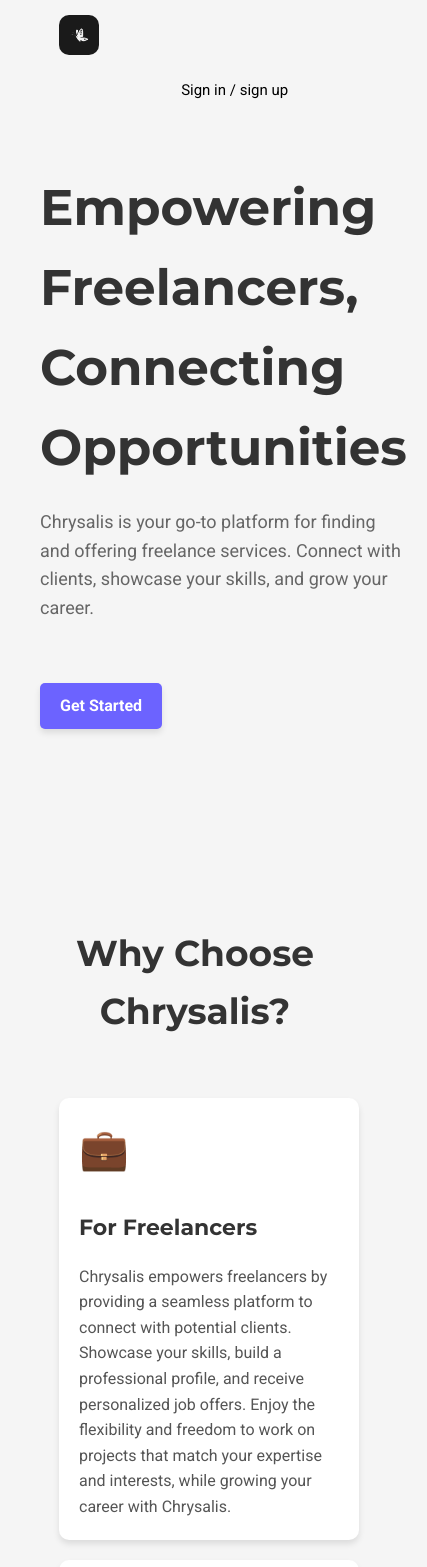
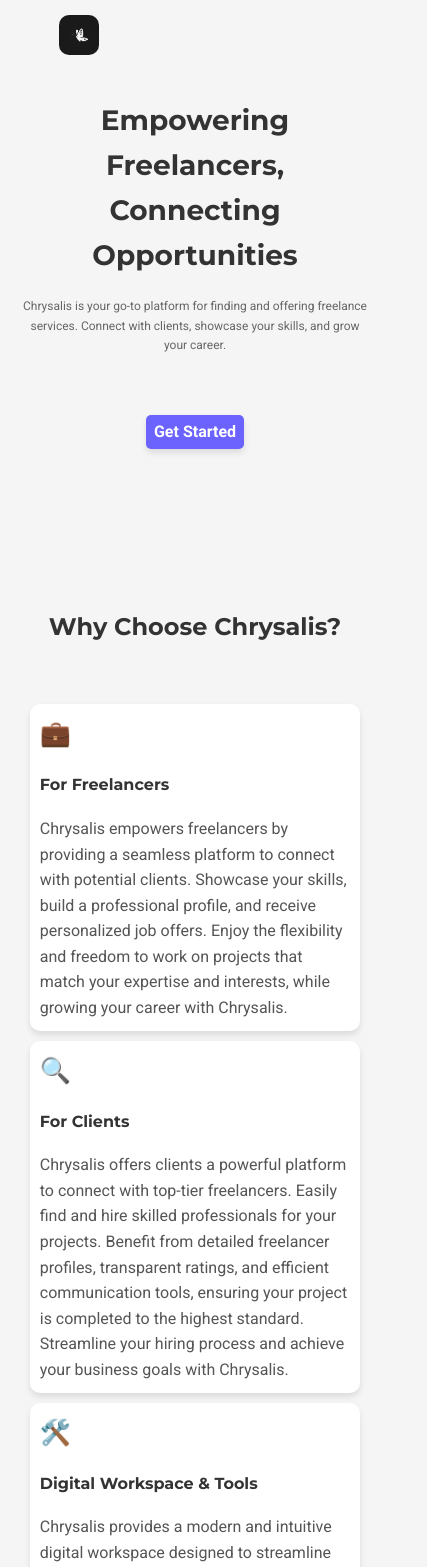
Before and after one commit to nebstech/chrysalis, a React (Vite) app: page / in a window 390 px wide. Shown: the top 1567 px of the page, 427 px wide, since content can reach past the window. Built offline with nearby package versions, Linux system fonts and the light colour scheme; no server answers; grey boxes are pictures that could not be loaded.

Commit message:
responsive

```diff
--- a/src/components/Hero/CallToAction/CallToAction.module.css
+++ b/src/components/Hero/CallToAction/CallToAction.module.css
@@ -1,3 +1,5 @@
+@import '../../../vars.css';
+
 .callToAction {
   padding: 60px 20px;
   text-align: center;
@@ -6,7 +8,7 @@
   display: grid;
   place-items: center;
   grid-template-rows: auto auto;
-  height: 100vh; /* Full screen height */
+  height: 100vh;
 }
 
 .title {
@@ -18,7 +20,7 @@
   transition: opacity 1s ease-in-out, color 2s ease-in-out;
   white-space: normal;
   overflow: hidden;
-  max-width: 40%; /* Ensure it does not take up full width */
+  max-width: 40%;
 }
 
 .visible {
@@ -46,8 +48,8 @@
   margin: 20px auto;
   width: 50%;
   height: 50%;
-  position: relative; /* Added for positioning the lines */
-  overflow: hidden; /* Added to hide overflowing lines */
+  position: relative;
+  overflow: hidden;
 }
 
 .logoTitle {
@@ -86,7 +88,6 @@
   text-decoration: underline;
 }
 
-/* Animation for diagonal white lines */
 @keyframes slideDiagonal {
   0% {
     transform: translate(-100%, -100%);
@@ -104,9 +105,9 @@
 .line {
   position: absolute;
   top: 0;
-  left: -50%; /* Start from outside the container */
+  left: -50%;
   width: 2px;
-  height: 100%; /* Ensure it covers the container diagonally */
+  height: 100%;
   background-color: white;
   animation: slideDiagonal 3s linear infinite;
   opacity: 40%;
@@ -156,3 +157,74 @@
   left: 90%;
   animation-delay: 4.5s;
 }
+
+/* Responsive styling */
+@media screen and (max-width: 1024px) {
+  .title {
+    font-size: 30px;
+    max-width: 60%;
+  }
+
+  .logoContainer {
+    width: 70%;
+    height: auto;
+  }
+}
+
+@media screen and (max-width: 768px) {
+  .callToAction {
+    padding: 40px 20px;
+    height: auto;
+  }
+
+  .title {
+    font-size: 26px;
+    max-width: 80%;
+  }
+
+  .logoContainer {
+    width: 90%;
+    height: auto;
+  }
+
+  .logoTitle {
+    font-size: 24px;
+  }
+
+  .logoDesc {
+    font-size: 14px;
+  }
+
+  .ctaLink {
+    font-size: 16px;
+  }
+}
+
+@media screen and (max-width: 480px) {
+  .callToAction {
+    padding: 20px 10px;
+    height: auto;
+  }
+
+  .title {
+    font-size: 20px;
+    max-width: 100%;
+  }
+
+  .logoContainer {
+    width: 100%;
+    height: auto;
+  }
+
+  .logoTitle {
+    font-size: 20px;
+  }
+
+  .logoDesc {
+    font-size: 12px;
+  }
+
+  .ctaLink {
+    font-size: 14px;
+  }
+}
--- a/src/components/Hero/Features/Features.module.css
+++ b/src/components/Hero/Features/Features.module.css
@@ -1,3 +1,5 @@
+@import '../../../vars.css';
+
 .features {
   padding: 60px 20px;
   text-align: center;
@@ -52,3 +54,98 @@
   color: var(--color-secondary);
   line-height: 1.6;
 }
+
+/* Responsive styling */
+@media screen and (max-width: 1024px) {
+  .title {
+    font-size: 30px;
+  }
+
+  .featureList {
+    grid-template-columns: repeat(auto-fit, minmax(250px, 1fr));
+    gap: 15px;
+  }
+
+  .featureItem {
+    padding: 15px;
+  }
+
+  .featureIcon {
+    font-size: 35px;
+    margin-bottom: 15px;
+  }
+
+  h3 {
+    font-size: 20px;
+  }
+
+  p {
+    font-size: 14px;
+  }
+}
+
+@media screen and (max-width: 768px) {
+  .features {
+    margin: 8% auto;
+    width: 90%;
+  }
+
+  .title {
+    font-size: 28px;
+  }
+
+  .featureList {
+    grid-template-columns: repeat(auto-fit, minmax(200px, 1fr));
+    gap: 10px;
+  }
+
+  .featureItem {
+    padding: 10px;
+  }
+
+  .featureIcon {
+    font-size: 30px;
+    margin-bottom: 10px;
+  }
+
+  h3 {
+    font-size: 18px;
+  }
+
+  p {
+    font-size: 13px;
+  }
+}
+
+@media screen and (max-width: 480px) {
+  .features {
+    margin: 6% auto;
+    width: 95%;
+  }
+
+  .title {
+    font-size: 24px;
+  }
+
+  .featureList {
+    grid-template-columns: 1fr;
+    gap: 10px;
+  }
+
+  .featureItem {
+    padding: 10px;
+  }
+
+  .featureIcon {
+    font-size: 25px;
+    margin-bottom: 10px;
+  }
+
+  h3 {
+    font-size: 16px;
+  }
+
+  p {
+    font-size: 12px;
+  }
+}
--- a/src/components/Hero/Hero.module.css
+++ b/src/components/Hero/Hero.module.css
@@ -12,27 +12,27 @@
 }
 
 .content {
-  flex: 1; /* Make the content take up space */
+  flex: 1;
   padding: 20px;
-  text-align: left; /* Align text to the left for a similar look */
+  text-align: left;
 }
 
 .title {
   font-family: 'Montserrat', sans-serif;
   font-size: 50px;
   font-weight: 600;
-  color: #333333; /* Charcoal color */
+  color: #333333;
   margin-bottom: 20px;
 }
 
 .description {
   font-size: 18px;
-  color: #666666; /* Slightly lighter text color for the description */
+  color: #666666;
   margin-bottom: 40px;
 }
 
 .contactBtn {
-  background-color: #6C63FF; /* Adjust color as needed */
+  background-color: #6C63FF;
   color: white;
   padding: 10px 20px;
   text-decoration: none;
@@ -44,13 +44,13 @@
 }
 
 .imageContainer {
-  flex: 1; /* Adjust flex to fit the layout */
+  flex: 1;
   position: relative;
   max-width: 650px;
   height: 700px;
   overflow: hidden;
   border-radius: 6px;
-  margin-left: 20%; /* Apply 20% margin left */
+  margin-left: 20%;
 }
 
 .slideshow {
@@ -82,3 +82,87 @@
     transform: translateY(-300%);
   }
 }
+
+@media screen and (max-width: 1200px) {
+  .title {
+    font-size: 40px;
+  }
+
+  .description {
+    font-size: 16px;
+  }
+
+  .contactBtn {
+    padding: 8px 16px;
+  }
+
+  .imageContainer {
+    height: 600px;
+  }
+}
+
+@media screen and (max-width: 992px) {
+  .title {
+    font-size: 36px;
+  }
+
+  .description {
+    font-size: 14px;
+  }
+
+  .contactBtn {
+    padding: 6px 12px;
+  }
+
+  .imageContainer {
+    height: 500px;
+  }
+}
+
+@media screen and (max-width: 768px) {
+  .container {
+    flex-direction: column;
+    padding: 10px;
+  }
+
+  .content {
+    padding: 10px;
+    text-align: center;
+  }
+
+  .title {
+    font-size: 32px;
+  }
+
+  .description {
+    font-size: 14px;
+  }
+
+  .contactBtn {
+    padding: 6px 12px;
+  }
+
+  .imageContainer {
+    max-width: 100%;
+    margin-left: 0;
+    height: 400px;
+  }
+}
+
+@media screen and (max-width: 576px) {
+  .title {
+    font-size: 28px;
+  }
+
+  .description {
+    font-size: 12px;
+  }
+
+  .contactBtn {
+    padding: 4px 8px;
+  }
+
+  .imageContainer {
+    height: 300px;
+  }
+}
--- a/src/components/Hero/Testimonials/Testimonials.module.css
+++ b/src/components/Hero/Testimonials/Testimonials.module.css
@@ -1,13 +1,15 @@
+@import '../../../vars.css';
+
 .testimonials {
   padding: 60px 20px;
   background-color: var(--color-bg);
   text-align: center;
   margin: 0 auto 8% auto;
   width: 80%;
-  box-shadow: 0 0 20px rgba(0, 0, 0, 0.1); /* Added shadow for separation */
+  box-shadow: 0 0 20px rgba(0, 0, 0, 0.1);
   border-radius: 10px;
   position: relative;
-  overflow: hidden; /* Ensure overflowing content is hidden */
+  overflow: hidden;
 }
 
 .curve {
@@ -16,8 +18,8 @@
   height: 150px;
   background: linear-gradient(to bottom, #6C63FF, rgba(108, 99, 255, 0.2));
   clip-path: ellipse(75% 100% at 50% 100%);
-  margin: -75px auto 0 auto; /* Centering the curve */
-  opacity: 0.2; /* Adjust opacity as needed */
+  margin: -75px auto 0 auto;
+  opacity: 0.2;
   margin-top: -10%;
 }
 
@@ -48,7 +50,7 @@
   display: flex;
   justify-content: flex-start;
   align-items: center;
-  width: calc(200%); /* Double the width for seamless scrolling */
+  width: calc(200%);
   animation: scroll 20s linear infinite;
 }
 
@@ -81,3 +83,65 @@
   font-size: 18px;
   color: var(--color-primary);
 }
+
+/* Responsive styling */
+@media screen and (max-width: 1024px) {
+  .testimonials {
+    width: 90%;
+    padding: 40px 20px;
+  }
+
+  .title {
+    font-size: 32px;
+    margin-bottom: 30px;
+  }
+
+  .testimonialItem {
+    flex: 0 0 45%;
+    margin: 0 5px;
+  }
+}
+
+@media screen and (max-width: 768px) {
+  .testimonials {
+    width: 95%;
+    padding: 30px 15px;
+  }
+
+  .title {
+    font-size: 28px;
+    margin-bottom: 20px;
+  }
+
+  .testimonialItem {
+    flex: 0 0 70%;
+    margin: 10px 0;
+  }
+
+  .testimonialList {
+    width: 200%;
+    animation: scroll 15s linear infinite;
+  }
+}
+
+@media screen and (max-width: 480px) {
+  .testimonials {
+    width: 100%;
+    padding: 20px 10px;
+  }
+
+  .title {
+    font-size: 24px;
+    margin-bottom: 20px;
+  }
+
+  .testimonialItem {
+    flex: 0 0 90%;
+    margin: 10px 0;
+  }
+
+  .testimonialList {
+    width: 300%;
+    animation: scroll 10s linear infinite;
+  }
+}
--- a/src/components/Navbar/Navbar.jsx
+++ b/src/components/Navbar/Navbar.jsx
@@ -38,7 +38,6 @@
             alt="menu-button"
             onClick={() => setMenuOpen(!menuOpen)}
           />
-          {location.pathname !== '/auth' && (
           <ul className={`${styles.menuitems} ${menuOpen && styles.menuOpen}`} onClick={() => setMenuOpen(false)}>
             <li><Link to="/dashboard">Home</Link></li>
             <li><Link to={`/profile/${loggedInUserID}`}>Profile</Link></li>
@@ -48,7 +47,6 @@
               <li><Link to="#about">About</Link></li>
             )}
           </ul>
-          )}
         </div>
       )}
       {location.pathname !== '/auth' && (
--- a/src/components/Navbar/Navbar.module.css
+++ b/src/components/Navbar/Navbar.module.css
@@ -9,6 +9,10 @@
   padding-top: 15px;
   z-index: 2;
   margin: 0 auto; /* Center the navbar */
+}
+
+.logoLink {
+  cursor: pointer;
 }
 
 .logo {
@@ -25,7 +29,6 @@
   -webkit-text-fill-color: transparent;
   text-shadow: 2px 2px 4px rgba(0, 0, 0, 0.1);
 }
-
 
 .menu {
   display: flex;
@@ -90,6 +93,18 @@
     align-items: flex-start;
   }
 
+  .logo {
+    height: 50px; /* Adjust logo size for smaller screens */
+  }
+
+  .title {
+    font-size: 32px; /* Adjust title size for smaller screens */
+  }
+
+  .authButton {
+    display: none;
+  }
+
   .menu {
     position: absolute;
     right: 0px;
@@ -113,8 +128,8 @@
     border-radius: 10px;
     background: rgb(25, 55, 100);
     background: linear-gradient(0deg,
-    rgba(25, 55, 100, 0.2) 0%,
-    rgba(25, 55, 100, 1) 100%
+      rgba(25, 55, 100, 0.2) 0%,
+      rgba(25, 55, 100, 1) 100%
     );
     padding: 24px 33px;
     box-shadow: 0 0 4px 0 rgba(0, 0, 0, 0.25);
```
Also changed, not shown: src/components/Hero/BlueSection/BlueSection.module.css (+35 -0 lines). Lines whose indentation alone changed are shown as unchanged.
